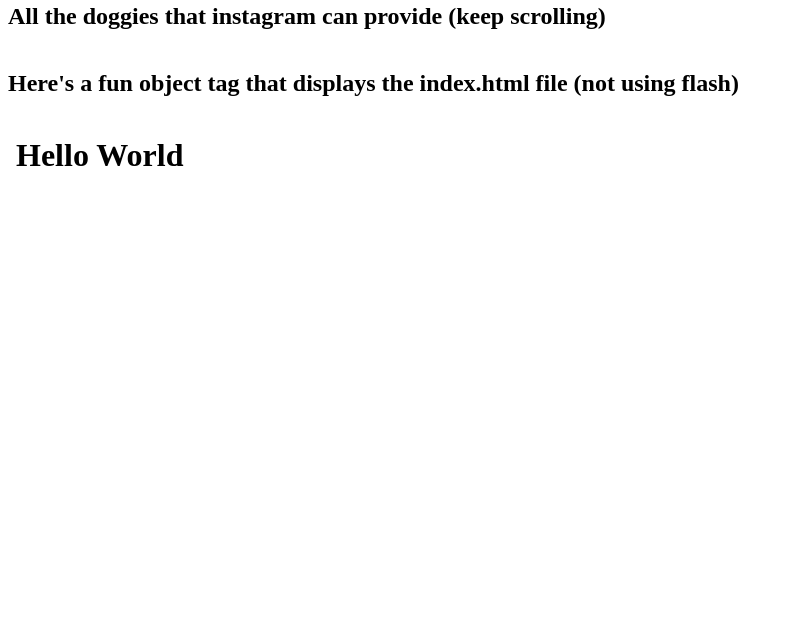
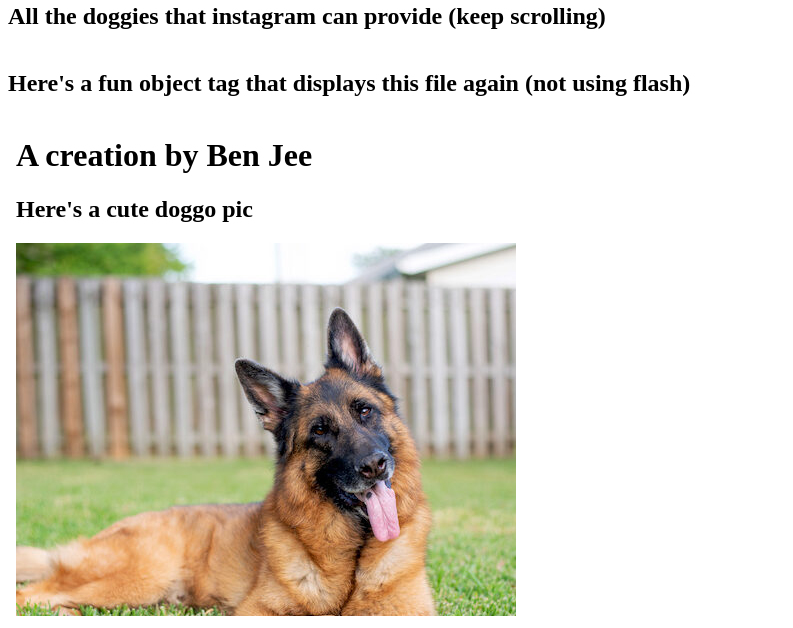
Before and after one commit to benjee19-1965160/benjee19-1965160, a plain HTML site: page embeddingOriginalWork.html in a window 1280 px wide. Shown: the part 2286-2914 px from the top of the page, without its empty margins (0-793 px from the left). Drawn offline with Linux system fonts and the light colour scheme; a script that the page names is missing.

Commit message:
Add files via upload

```diff
--- a/embeddingOriginalWork.html
+++ b/embeddingOriginalWork.html
@@ -38,7 +38,7 @@
                 width="640" height="480"></iframe>
         <h2>All the doggies that instagram can provide (keep scrolling)</h2>
         <div class="taggbox-container" style="width:100%;height:100%;overflow: auto;"><div class="taggbox-socialwall" data-wall-id="73422" view-url="https://widget.taggbox.com/73422"></div><script src="https://widget.taggbox.com/embed.min.js" type="text/javascript"></script></div>
-        <h2>Here's a fun object tag that displays the index.html file (not using flash)</h2>
-        <object data="index.html" width="1000" height="500"></object>
+        <h2>Here's a fun object tag that displays this file again (not using flash)</h2>
+        <object data="embeddingOriginalWork.html" width="1000" height="500"></object>
     </body>
 </html>
```
